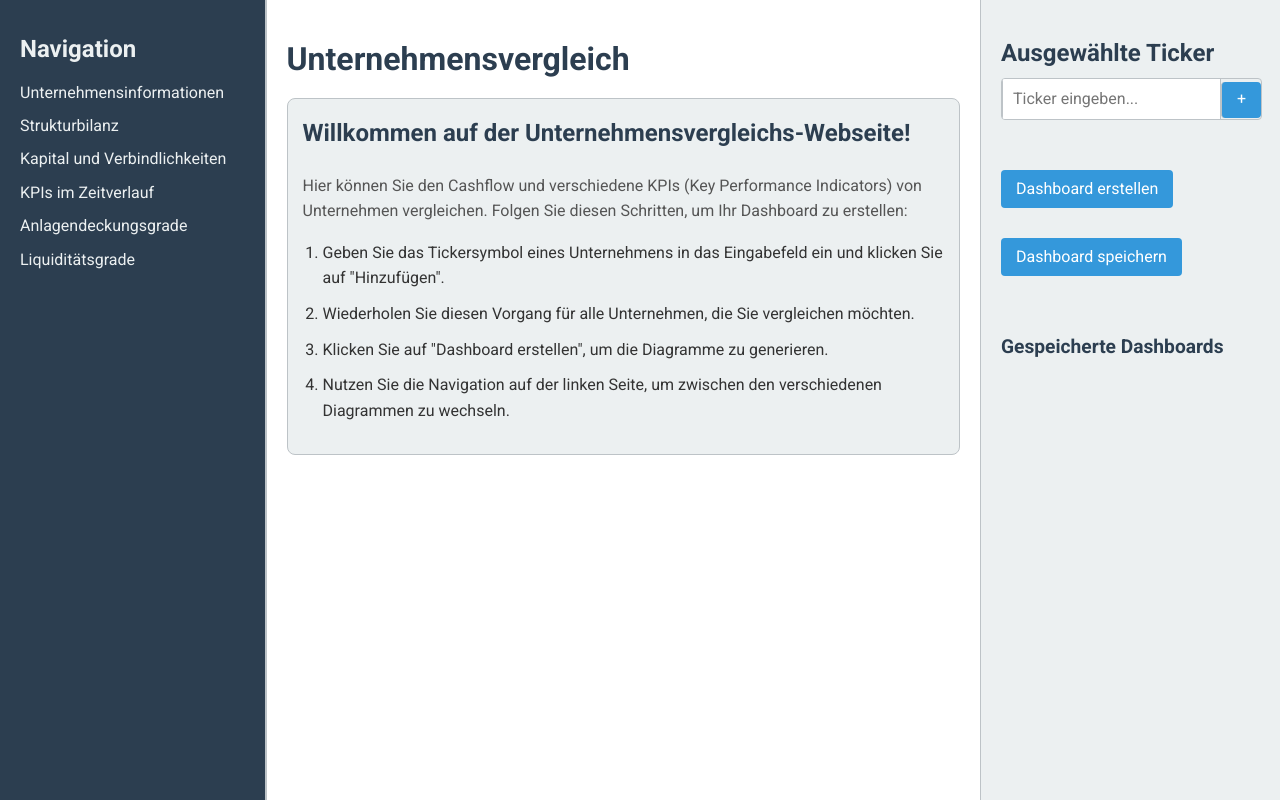
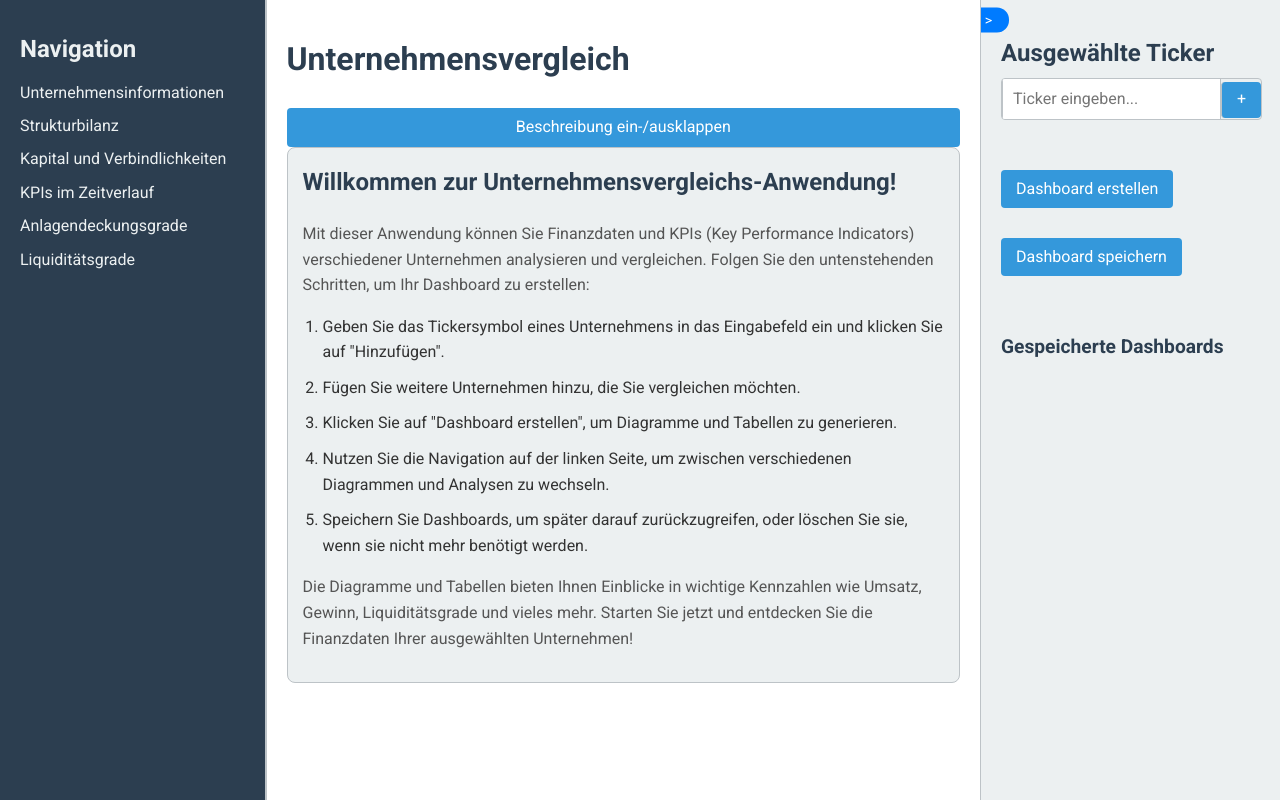
Before and after one commit to altendeh/Digitale-Unternehmensfuehrung, a Flask app: page / in a window 1280 px wide. Run offline with Flask 3, Linux system fonts and the light colour scheme; some libraries are stand-ins or nearby versions.

Commit message:
some minor design changes

```diff
--- a/get_data/app.py
+++ b/get_data/app.py
@@ -13,9 +13,9 @@ CORS(app)  # CORS für alle Routen aktivieren
 # Globale Konfiguration
 CONFIG = {
     'COLORS': {
-        'Eigenkapital': '#1f77b4',  # Blau
-        'Langfristige Verbindlichkeiten': '#ff7f0e',  # Orange
-        'Kurzfristige Verbindlichkeiten': '#2ca02c',  # Grün
+        #'Eigenkapital': '#1f77b4',  # Blau
+        #'Langfristige Verbindlichkeiten': '#ff7f0e',  # Orange
+        #'Kurzfristige Verbindlichkeiten': '#2ca02c',  # Grün
         'TICKER_COLORS': ['#1f77b4', '#ff7f0e', '#2ca02c', '#d62728', '#9467bd']
     },
     'DEFAULT_YEARS': ['2023', '2024']
@@ -229,11 +229,7 @@ def create_structural_balance_sheet_table(ticker_symbols):
             continue
 
         # Überschrift für den Ticker hinzufügen
-        html_tables += f"""
-        <div class="ticker-title" style="font-size: 24px; font-weight: bold; margin-top: 30px; color: black;">
-            Strukturbilanz für {ticker}
-        </div>
-        """
+
 
         for year in sorted(years, reverse=True):
             # Werte extrahieren
@@ -280,7 +276,7 @@ def create_structural_balance_sheet_table(ticker_symbols):
                     margin-top: 20px;
                     margin-bottom: 10px;
                     font-family: Arial, sans-serif;
-                    color: white;
+                    color: black;
                 }}
             </style>
 
@@ -339,12 +335,8 @@ def create_dashboard(symbols):
     balance_sheets = {ticker: get_balance_sheet(ticker) for ticker in symbols}
     fig = go.Figure()
 
-    # Feste Farben für die Komponenten
-    colors = {
-        'Eigenkapital': '#1f77b4',  # Blau
-        'Langfristige Verbindlichkeiten': '#ff7f0e',  # Orange
-        'Kurzfristige Verbindlichkeiten': '#2ca02c'  # Grün
-    }
+    # Farben aus der globalen Konfiguration
+    ticker_colors = CONFIG['COLORS']['TICKER_COLORS']
 
     # Kontrollvariablen, um die Legende nur einmal pro Komponente anzuzeigen
     show_legend = {
@@ -353,7 +345,9 @@ def create_dashboard(symbols):
         'Kurzfristige Verbindlichkeiten': True
     }
 
-    for ticker, balance_sheet in balance_sheets.items():
+    for index, (ticker, balance_sheet) in enumerate(balance_sheets.items()):
+        base_color = ticker_colors[index % len(ticker_colors)]  # Zyklische Auswahl der Basisfarbe
+
         # Berechnung der Summen für 2023 und 2024
         total_2023 = (
             balance_sheet.loc['Eigenkapital', '2023'] +
@@ -366,62 +360,64 @@ def create_dashboard(symbols):
             balance_sheet.loc['Kurzfristige Verbindlichkeiten', '2024']
         )
 
-        # Werte für 2023
+        # Eigenkapital für 2023 und 2024
         fig.add_trace(go.Bar(
             x=[f'{ticker} 2023'],
             y=[balance_sheet.loc['Eigenkapital', '2023']],
             name='Eigenkapital',
-            marker_color=colors['Eigenkapital'],
-            showlegend=show_legend['Eigenkapital'],
+            marker=dict(color=f'rgba({int(base_color[1:3], 16)}, {int(base_color[3:5], 16)}, {int(base_color[5:7], 16)}, 1.0)'),
             hovertemplate='Eigenkapital: %{y:,.0f} €<br>Prozentual: %{customdata:.1%}',
-            customdata=[balance_sheet.loc['Eigenkapital', '2023'] / total_2023]
+            customdata=[balance_sheet.loc['Eigenkapital', '2023'] / total_2023 if total_2023 != 0 else 0],
+            showlegend=show_legend['Eigenkapital']
         ))
+        fig.add_trace(go.Bar(
+            x=[f'{ticker} 2024'],
+            y=[balance_sheet.loc['Eigenkapital', '2024']],
+            name='Eigenkapital',
+            marker=dict(color=f'rgba({int(base_color[1:3], 16)}, {int(base_color[3:5], 16)}, {int(base_color[5:7], 16)}, 1.0)'),
+            hovertemplate='Eigenkapital: %{y:,.0f} €<br>Prozentual: %{customdata:.1%}',
+            customdata=[balance_sheet.loc['Eigenkapital', '2024'] / total_2024 if total_2024 != 0 else 0],
+            showlegend=False  # Nach dem ersten Auftreten deaktivieren
+        ))
+
+        # Langfristige Verbindlichkeiten für 2023 und 2024
         fig.add_trace(go.Bar(
             x=[f'{ticker} 2023'],
             y=[balance_sheet.loc['Langfristige Verbindlichkeiten', '2023']],
             name='Langfristige Verbindlichkeiten',
-            marker_color=colors['Langfristige Verbindlichkeiten'],
-            showlegend=show_legend['Langfristige Verbindlichkeiten'],
+            marker=dict(color=f'rgba({int(base_color[1:3], 16)}, {int(base_color[3:5], 16)}, {int(base_color[5:7], 16)}, 0.7)'),
             hovertemplate='Langfristige Verbindlichkeiten: %{y:,.0f} €<br>Prozentual: %{customdata:.1%}',
-            customdata=[balance_sheet.loc['Langfristige Verbindlichkeiten', '2023'] / total_2023]
-        ))
-        fig.add_trace(go.Bar(
-            x=[f'{ticker} 2023'],
-            y=[balance_sheet.loc['Kurzfristige Verbindlichkeiten', '2023']],
-            name='Kurzfristige Verbindlichkeiten',
-            marker_color=colors['Kurzfristige Verbindlichkeiten'],
-            showlegend=show_legend['Kurzfristige Verbindlichkeiten'],
-            hovertemplate='Kurzfristige Verbindlichkeiten: %{y:,.0f} €<br>Prozentual: %{customdata:.1%}',
-            customdata=[balance_sheet.loc['Kurzfristige Verbindlichkeiten', '2023'] / total_2023]
-        ))
-
-        # Werte für 2024
-        fig.add_trace(go.Bar(
-            x=[f'{ticker} 2024'],
-            y=[balance_sheet.loc['Eigenkapital', '2024']],
-            name='Eigenkapital',
-            marker_color=colors['Eigenkapital'],
-            showlegend=False,
-            hovertemplate='Eigenkapital: %{y:,.0f} €<br>Prozentual: %{customdata:.1%}',
-            customdata=[balance_sheet.loc['Eigenkapital', '2024'] / total_2024]
+            customdata=[balance_sheet.loc['Langfristige Verbindlichkeiten', '2023'] / total_2023 if total_2023 != 0 else 0],
+            showlegend=show_legend['Langfristige Verbindlichkeiten']
         ))
         fig.add_trace(go.Bar(
             x=[f'{ticker} 2024'],
             y=[balance_sheet.loc['Langfristige Verbindlichkeiten', '2024']],
             name='Langfristige Verbindlichkeiten',
-            marker_color=colors['Langfristige Verbindlichkeiten'],
-            showlegend=False,
+            marker=dict(color=f'rgba({int(base_color[1:3], 16)}, {int(base_color[3:5], 16)}, {int(base_color[5:7], 16)}, 0.7)'),
             hovertemplate='Langfristige Verbindlichkeiten: %{y:,.0f} €<br>Prozentual: %{customdata:.1%}',
-            customdata=[balance_sheet.loc['Langfristige Verbindlichkeiten', '2024'] / total_2024]
+            customdata=[balance_sheet.loc['Langfristige Verbindlichkeiten', '2024'] / total_2024 if total_2024 != 0 else 0],
+            showlegend=False  # Nach dem ersten Auftreten deaktivieren
+        ))
+
+        # Kurzfristige Verbindlichkeiten für 2023 und 2024
+        fig.add_trace(go.Bar(
+            x=[f'{ticker} 2023'],
+            y=[balance_sheet.loc['Kurzfristige Verbindlichkeiten', '2023']],
+            name='Kurzfristige Verbindlichkeiten',
+            marker=dict(color=f'rgba({int(base_color[1:3], 16)}, {int(base_color[3:5], 16)}, {int(base_color[5:7], 16)}, 0.4)'),
+            hovertemplate='Kurzfristige Verbindlichkeiten: %{y:,.0f} €<br>Prozentual: %{customdata:.1%}',
+            customdata=[balance_sheet.loc['Kurzfristige Verbindlichkeiten', '2023'] / total_2023 if total_2023 != 0 else 0],
+            showlegend=show_legend['Kurzfristige Verbindlichkeiten']
         ))
         fig.add_trace(go.Bar(
             x=[f'{ticker} 2024'],
             y=[balance_sheet.loc['Kurzfristige Verbindlichkeiten', '2024']],
             name='Kurzfristige Verbindlichkeiten',
-            marker_color=colors['Kurzfristige Verbindlichkeiten'],
-            showlegend=False,
+            marker=dict(color=f'rgba({int(base_color[1:3], 16)}, {int(base_color[3:5], 16)}, {int(base_color[5:7], 16)}, 0.4)'),
             hovertemplate='Kurzfristige Verbindlichkeiten: %{y:,.0f} €<br>Prozentual: %{customdata:.1%}',
-            customdata=[balance_sheet.loc['Kurzfristige Verbindlichkeiten', '2024'] / total_2024]
+            customdata=[balance_sheet.loc['Kurzfristige Verbindlichkeiten', '2024'] / total_2024 if total_2024 != 0 else 0],
+            showlegend=False  # Nach dem ersten Auftreten deaktivieren
         ))
 
         # Nach dem ersten Ticker die Legende für diese Komponenten deaktivieren
--- a/get_data/static/scripts.js
+++ b/get_data/static/scripts.js
@@ -182,6 +182,15 @@ async function createDashboard() {
     Plotly.newPlot('liquidity-ratios-container', liquidityRatiosFigData.data, liquidityRatiosFigData.layout, { responsive: true });
     document.getElementById('liquidity-ratios-title').classList.remove('hidden');
     document.getElementById('liquidity-ratios-description').classList.remove('hidden');
+
+    // Beschreibung einklappen
+    const descriptionBox = document.querySelector('.description');
+    descriptionBox.classList.add('hidden');
+    descriptionBox.style.maxHeight = '0';
+
+    // Button-Text aktualisieren
+    const toggleButton = document.getElementById('toggle-description-button');
+    toggleButton.textContent = 'Beschreibung einblenden';
 }
 
 function saveDashboard() {
@@ -307,3 +316,45 @@ function selectTicker(ticker) {
     // Blende die Vorschlagsliste aus
     suggestionsList.style.display = "none";
 }
+
+function toggleColumn(columnClass, direction) {
+    const column = document.querySelector(`.${columnClass}`);
+    console.log('Toggling column:', column); // Debugging
+    const button = column.querySelector('.toggle-button');
+
+    if (column.classList.contains('collapsed')) {
+        column.classList.remove('collapsed');
+        button.innerHTML = direction === 'left' ? '&lt;' : '&gt;';
+    } else {
+        column.classList.add('collapsed');
+        button.innerHTML = direction === 'left' ? '&gt;' : '&lt;';
+    }
+}
+
+function toggleDescription() {
+    const descriptionBox = document.querySelector('.description');
+    const toggleButton = document.getElementById('toggle-description-button');
+
+    if (descriptionBox.classList.contains('hidden')) {
+        // Entferne die Klasse "hidden" und setze die tatsächliche Höhe
+        descriptionBox.classList.remove('hidden');
+        descriptionBox.style.maxHeight = descriptionBox.scrollHeight + 'px';
+        toggleButton.textContent = 'Beschreibung ausklappen';
+
+        // Entferne die maxHeight nach der Animation, um dynamische Inhalte zu unterstützen
+        setTimeout(() => {
+            descriptionBox.style.maxHeight = '';
+        }, 300); // Dauer der CSS-Transition
+    } else {
+        // Setze die aktuelle Höhe, bevor die Box eingeklappt wird
+        descriptionBox.style.maxHeight = descriptionBox.scrollHeight + 'px';
+
+        // Füge die Klasse "hidden" hinzu und setze maxHeight auf 0
+        setTimeout(() => {
+            descriptionBox.classList.add('hidden');
+            descriptionBox.style.maxHeight = '0';
+        }, 10); // Kurzer Timeout, um die Transition zu starten
+
+        toggleButton.textContent = 'Beschreibung einblenden';
+    }
+}
--- a/get_data/static/styles.css
+++ b/get_data/static/styles.css
@@ -78,12 +78,26 @@ body {
 }
 
 .description {
-    margin-bottom: 20px;
+    margin-bottom: 30px; /* Abstand zur Tabelle */
     padding: 15px;
     background-color: #ecf0f1; /* Helles Grau */
     border: 1px solid #bdc3c7;
     border-radius: 8px;
     line-height: 1.6;
+    transition: max-height 0.3s ease, opacity 0.3s ease;
+    overflow: visible; /* Inhalt wird nicht abgeschnitten */
+    opacity: 1;
+    max-height: none; /* Keine Höhenbegrenzung */
+    height: auto; /* Automatische Höhe basierend auf dem Inhalt */
+}
+
+
+
+.description.hidden {
+    max-height: 0; /* Höhe auf 0 reduzieren, wenn ausgeblendet */
+    opacity: 0;
+    padding: 0; /* Entfernt den Innenabstand, wenn ausgeblendet */
+    border: none; /* Entfernt die Umrandung, wenn ausgeblendet */
 }
 
 .description h2 {
@@ -101,6 +115,109 @@ body {
 }
 
 
+
+/* Container für die Spalten */
+.container {
+    display: flex;
+    width: 100%;
+    height: 100vh; /* Volle Höhe des Viewports */
+    position: relative; /* Für die Positionierung der Buttons */
+}
+
+/* Linke Spalte */
+.left-column {
+    width: 20%; /* Standardbreite der linken Spalte */
+    transition: width 0.3s ease; /* Animation für das Ein- und Ausklappen */
+    overflow: hidden; /* Verhindert, dass Inhalte überlaufen */
+    background-color: #2c3e50; /* Dunkles Blau */
+    color: #ecf0f1; /* Helles Grau */
+    position: relative; /* Für den Button */
+}
+
+/* Rechte Spalte */
+.right-column {
+    width: 20%; /* Standardbreite der rechten Spalte */
+    transition: width 0.3s ease; /* Animation für das Ein- und Ausklappen */
+    overflow: hidden; /* Verhindert, dass Inhalte überlaufen */
+    background-color: #ecf0f1; /* Helles Grau */
+    position: relative; /* Für den Button */
+}
+
+/* Linke Spalte */
+.left-column {
+    width: 20%; /* Standardbreite der linken Spalte */
+    transition: width 0.3s ease; /* Animation für das Ein- und Ausklappen */
+    overflow: hidden; /* Verhindert, dass Inhalte überlaufen */
+    background-color: #2c3e50; /* Dunkles Blau */
+    color: #ecf0f1; /* Helles Grau */
+    position: relative; /* Für den Button */
+}
+
+/* Rechte Spalte */
+.right-column {
+    width: 20%; /* Standardbreite der rechten Spalte */
+    transition: width 0.3s ease; /* Animation für das Ein- und Ausklappen */
+    overflow: hidden; /* Verhindert, dass Inhalte überlaufen */
+    background-color: #ecf0f1; /* Helles Grau */
+    position: relative; /* Für den Button */
+}
+
+/* Buttons für das Ein- und Ausklappen */
+.toggle-button {
+    position: absolute;
+    top: 10px; /* Vertikal zur Mitte der Spalte ausgerichtet */
+    transform: translateY(-50%); /* Zentrierung */
+    width: 25px;
+    height: 25px;
+    background-color: #007BFF;
+    color: white;
+    border: none;
+    border-radius: 12px;
+    cursor: pointer;
+    display: flex;
+    align-items: center;
+    justify-content: center;
+    font-size: 14px;
+    transition: background-color 0.3s ease;
+    z-index: 10; /* Überlagert andere Inhalte */
+}
+
+/* Button für die linke Spalte */
+.left-column .toggle-button {
+    right: -12.5px; /* Positioniere den Button am rechten Rand der linken Spalte */
+}
+
+/* Button für die rechte Spalte */
+.right-column .toggle-button {
+    left: -12.5px; /* Positioniere den Button am linken Rand der rechten Spalte */
+}
+
+/* Hover-Effekt für die Buttons */
+.toggle-button:hover {
+    background-color: #0056b3;
+}
+
+
+
+/* Eingeklappte rechte Spalte */
+.right-column.collapsed {
+    width: 60px; /* Reduzierte Breite für die eingeklappte rechte Spalte */
+    overflow: hidden; /* Verhindert, dass Inhalte sichtbar bleiben */
+}
+
+
+
+.right-column.collapsed .ticker-autocomplete,
+.right-column.collapsed .ticker-list,
+.right-column.collapsed .dashboard-actions {
+    display: none; /* Blendet die Inhalte aus, wenn die Spalte eingeklappt ist */
+}
+
+
+
+.right-column {
+    transition: width 0.3s ease; /* Sanfte Animation für die Breitenänderung */
+}
 
 
 
--- a/get_data/templates/index.html
+++ b/get_data/templates/index.html
@@ -15,27 +15,30 @@
         <div class="left-column">
             <h1>Navigation</h1>
             <ul class="nav-list">
-                <li><a href="#chart-table-title">Unternehmensinformationen</a></li>
-                <li><a href="#chart-structural-balance-sheet-title">Strukturbilanz</a></li>
-                <li><a href="#chart-dashboard-title">Kapital und Verbindlichkeiten</a></li>
-                <li><a href="#chart-line-chart-title">KPIs im Zeitverlauf</a></li>
-                <li><a href="#chart-coverage-ratios-title">Anlagendeckungsgrade</a></li>
-                <li><a href="#chart-liquidity-ratios-title">Liquiditätsgrade</a></li>
+                <li><a href="#table-title">Unternehmensinformationen</a></li>
+                <li><a href="#structural-balance-sheet-title">Strukturbilanz</a></li>
+                <li><a href="#dashboard-title">Kapital und Verbindlichkeiten</a></li>
+                <li><a href="#line-chart-title">KPIs im Zeitverlauf</a></li>
+                <li><a href="#coverage-ratios-title">Anlagendeckungsgrade</a></li>
+                <li><a href="#liquidity-ratios-title">Liquiditätsgrade</a></li>
             </ul>
         </div>
 
         <!-- Hauptinhalt -->
         <div class="main-column">
             <h1>Unternehmensvergleich</h1>
+            <button id="toggle-description-button" onclick="toggleDescription()">Beschreibung ein-/ausklappen</button>
             <div class="description">
-                <h2>Willkommen auf der Unternehmensvergleichs-Webseite!</h2>
-                <p>Hier können Sie den Cashflow und verschiedene KPIs (Key Performance Indicators) von Unternehmen vergleichen. Folgen Sie diesen Schritten, um Ihr Dashboard zu erstellen:</p>
+                <h2>Willkommen zur Unternehmensvergleichs-Anwendung!</h2>
+                <p>Mit dieser Anwendung können Sie Finanzdaten und KPIs (Key Performance Indicators) verschiedener Unternehmen analysieren und vergleichen. Folgen Sie den untenstehenden Schritten, um Ihr Dashboard zu erstellen:</p>
                 <ol>
                     <li>Geben Sie das Tickersymbol eines Unternehmens in das Eingabefeld ein und klicken Sie auf "Hinzufügen".</li>
-                    <li>Wiederholen Sie diesen Vorgang für alle Unternehmen, die Sie vergleichen möchten.</li>
-                    <li>Klicken Sie auf "Dashboard erstellen", um die Diagramme zu generieren.</li>
-                    <li>Nutzen Sie die Navigation auf der linken Seite, um zwischen den verschiedenen Diagrammen zu wechseln.</li>
+                    <li>Fügen Sie weitere Unternehmen hinzu, die Sie vergleichen möchten.</li>
+                    <li>Klicken Sie auf "Dashboard erstellen", um Diagramme und Tabellen zu generieren.</li>
+                    <li>Nutzen Sie die Navigation auf der linken Seite, um zwischen verschiedenen Diagrammen und Analysen zu wechseln.</li>
+                    <li>Speichern Sie Dashboards, um später darauf zurückzugreifen, oder löschen Sie sie, wenn sie nicht mehr benötigt werden.</li>
                 </ol>
+                <p>Die Diagramme und Tabellen bieten Ihnen Einblicke in wichtige Kennzahlen wie Umsatz, Gewinn, Liquiditätsgrade und vieles mehr. Starten Sie jetzt und entdecken Sie die Finanzdaten Ihrer ausgewählten Unternehmen!</p>
             </div>
 
 
@@ -77,6 +80,7 @@
 
         <!-- Rechte Spalte -->
         <div class="right-column">
+            <button class="toggle-button" onclick="toggleColumn('right-column', 'right')">&gt;</button>
             <h2>Ausgewählte Ticker</h2>
 
             <!-- Autovervollständigung für Tickersymbole -->
```
